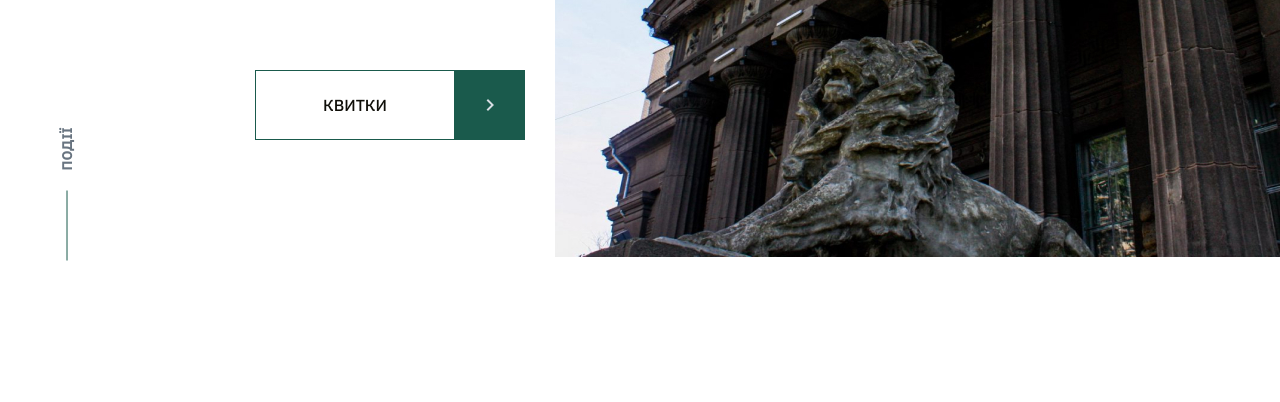
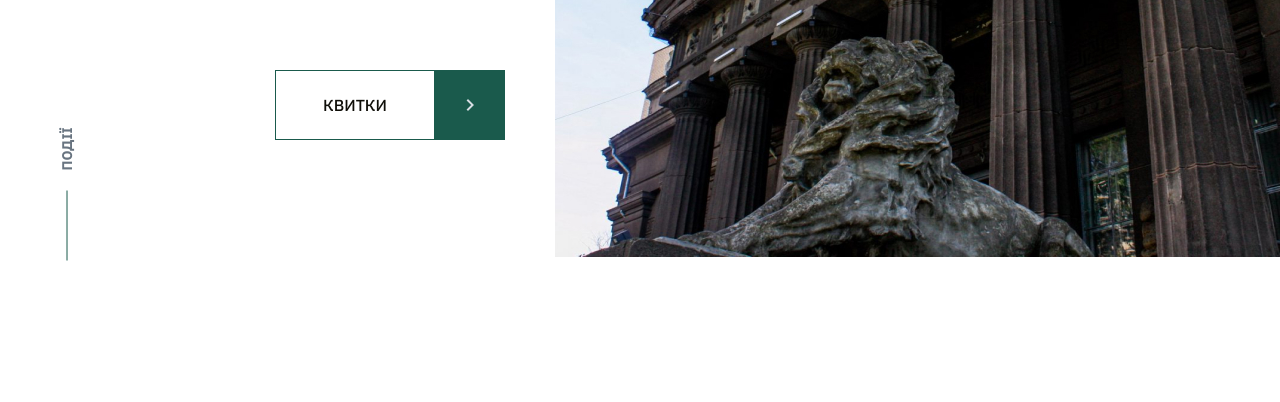
Before and after one commit to yevheniikulish/museum-landing, a website built with Parcel: page src/index.html in a window 1280 px wide. Shown: the part 398-800 px from the top of the page. Built offline with nearby package versions, Linux system fonts and the light colour scheme.

Commit message:
meseum landing

```diff
--- a/src/styles/blocks/header.scss
+++ b/src/styles/blocks/header.scss
@@ -137,8 +137,8 @@
   }
 
   &__link {
-    grid-column: 1 / 3;
     display: flex;
+    margin: 0 20px;
 
     @include tablet {
       grid-column: 1 / 2;
```
Also changed, not shown: README.md.
